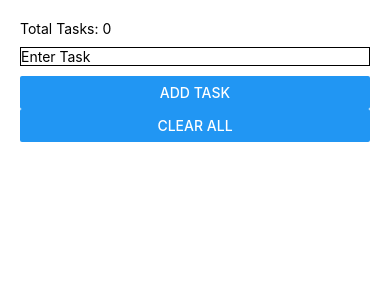
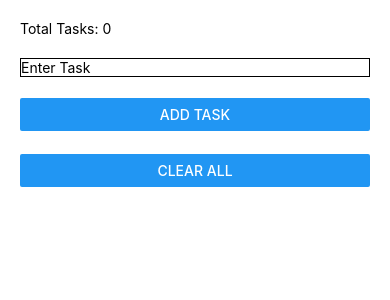
Before and after one commit to Mansoorali121/Student-Management-App-with-Firebase, a React Native app: screen / in a window 390 px wide. Shown: the top 300 px of the page. Built offline with nearby package versions, Linux system fonts and the light colour scheme.

Commit message:
updation

```diff
--- a/src/screens/Home.js
+++ b/src/screens/Home.js
@@ -2,6 +2,7 @@ import React, { useState } from "react";
 import { View, Text, TextInput, Button, FlatList } from "react-native";
 import { useDispatch, useSelector } from "react-redux";
 import { addTask, deleteTask, clearTasks } from "../redux/taskSlice";
+import { s } from "react-native-size-matters";
 
 const Home = () => {
   const [text, setText] = useState("");
@@ -10,7 +11,7 @@ const Home = () => {
   const tasks = useSelector(state => state.tasks.tasks);
 
   return (
-    <View style={{ padding: 20 }}>
+    <View style={{ padding: 20 , gap:s(10)}}>
 
       <Text>Total Tasks: {tasks.length}</Text>
 
```
